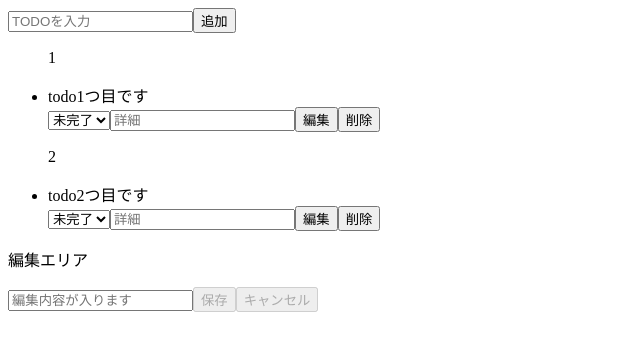
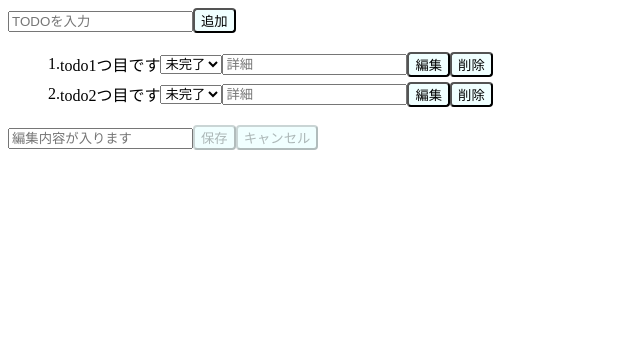
Before and after one commit to TaiyoMaruyama/React-todo-app, a React (Create React App) app: page / in a window 1280 px wide. Shown: the top 350 px of the page, without its empty margins (0-640 px from the left). Built offline with nearby package versions, Linux system fonts and the light colour scheme.

Commit message:
added style

```diff
--- a/src/App.jsx
+++ b/src/App.jsx
@@ -1,4 +1,5 @@
 import React, { useState } from "react";
+import "./style.css";
 
 const App = () => {
   const [inputTodo, setInputTodo] = useState("");
@@ -76,9 +77,8 @@ const App = () => {
               return (
                 <>
                   <div key={everyTodo} className="every-list">
-                    <p>{index + 1}</p>
+                    <p>{index + 1}. </p>
                     <li className="list">{everyTodo}</li>
-
                     <select name="progress" id={index + 1}>
                       <option value="incomplete">未完了</option>
                       <option value="doing">進行中</option>
@@ -101,7 +101,6 @@ const App = () => {
           </ul>
         </div>
         <div className="edit-area">
-          <p>編集エリア</p>
           <input
             type="text"
             value={editTodo}
--- /dev/null
+++ b/src/style.css
@@ -0,0 +1,19 @@
+ul{
+  list-style: none;
+}
+
+.every-list{
+  display: flex;
+  align-items: center;
+  height: 30px;
+}
+
+button{
+  background-color: azure;
+  border-radius: 4px;
+}
+
+button:hover{
+  background-color: rgb(37, 233, 233);
+  border-radius: 4px;
+}
```
